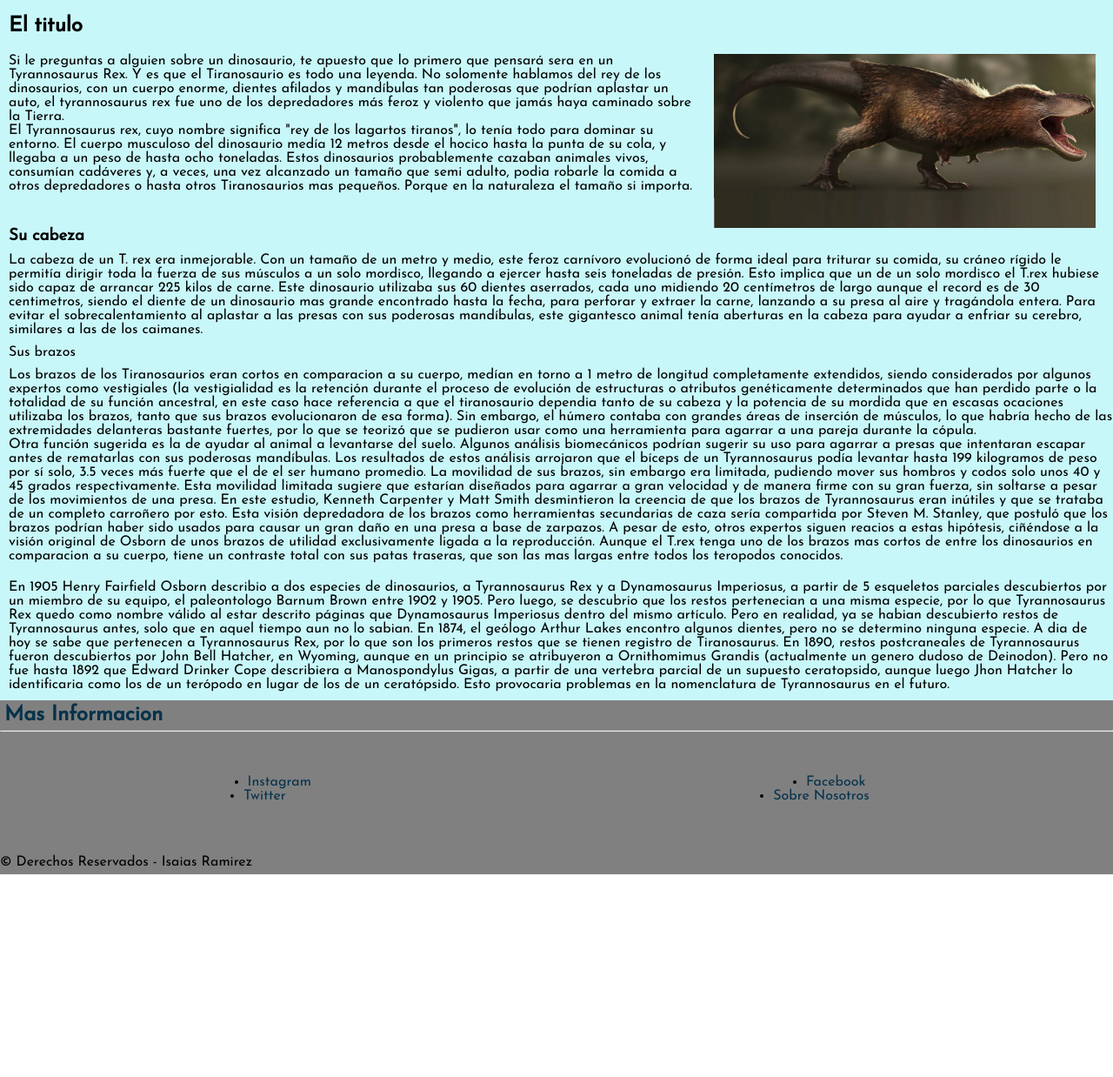
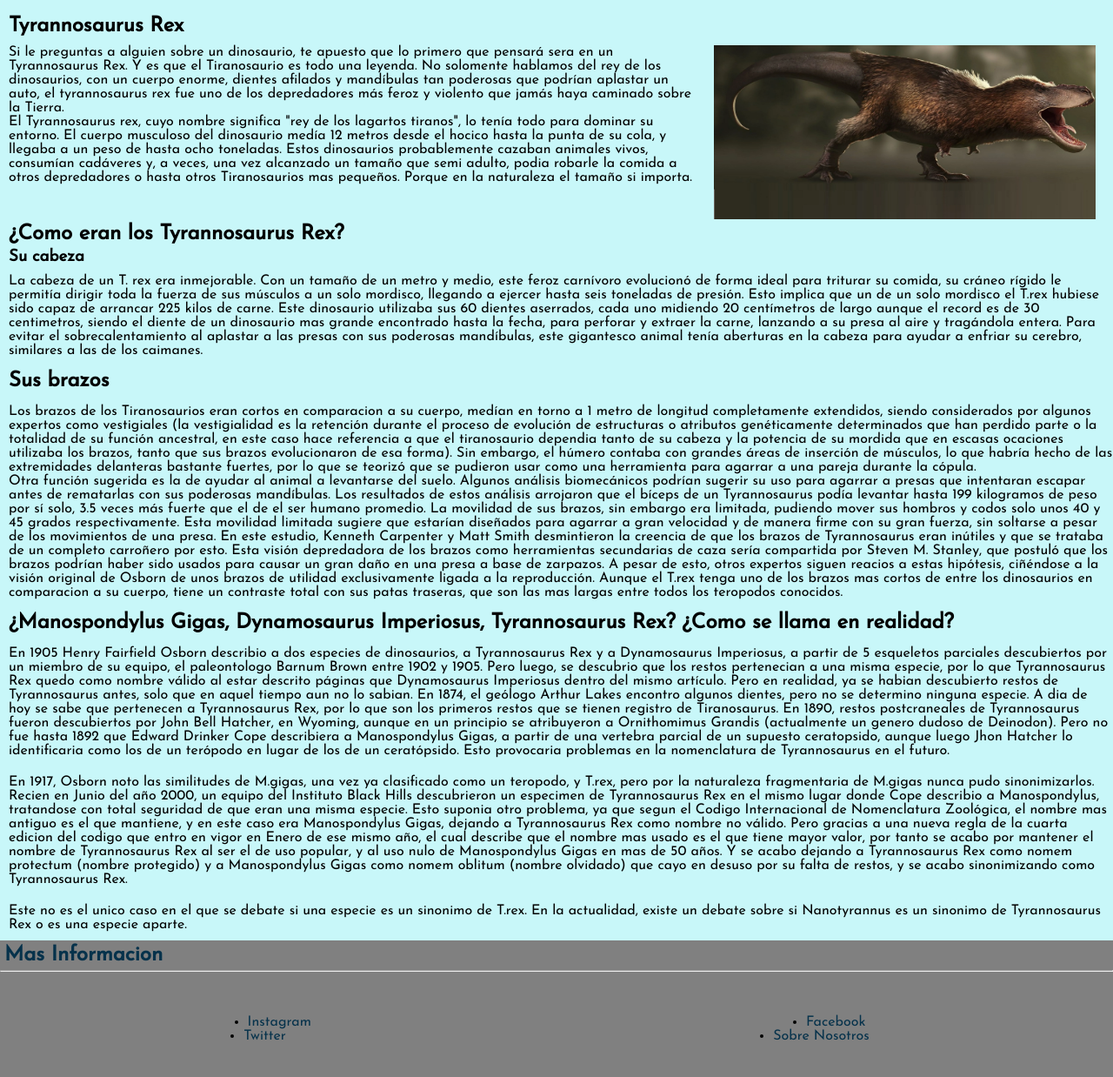
Before and after one commit to IsaiasRG/proyecto-real, a plain HTML site: page index.html in a window 1280 px wide. Shown: the part 62-1300 px from the top of the page at 87% size. Before the commit the page ends 1067 px from the top, so only its background shows below. Drawn offline with Linux system fonts and the light colour scheme.

Commit message:
esterialize los p

```diff
--- a/css/style.css
+++ b/css/style.css
@@ -49,10 +49,13 @@ header #hamb {
 .info {
    margin-left: 10px;
 }
+.h1 {
+    padding: 20px 0 10px 0;
+}
 
-.info h1{
-    padding-bottom: 20px;
-    padding-top: 20px;
+.titulos {
+    padding-bottom: 5px;
+    padding-top: 5px;
 }
 
 .info .imagen {
--- a/index.html
+++ b/index.html
@@ -30,7 +30,7 @@
     </header>
     <main class="menu">
         <section class="info">
-            <h1>El titulo</h1>
+            <h1 class="h1">Tyrannosaurus Rex</h1>
             <article class="imagen">
             <p class="texto-img">
                 Si le preguntas a alguien sobre un dinosaurio, te apuesto que lo primero que pensará sera en un Tyrannosaurus Rex. Y es que el Tiranosaurio es todo una leyenda. No solomente hablamos del rey de los dinosaurios, con un cuerpo enorme, dientes afilados y mandíbulas tan poderosas que podrían aplastar un auto, el tyrannosaurus rex fue uno de los depredadores más feroz y violento que jamás haya caminado sobre la Tierra.
@@ -48,13 +48,14 @@
         </article>
 
         <article class="texto-info">
+            <h2 class="titulos">¿Como eran los Tyrannosaurus Rex?</h2>
             <h3 class="subtitulo">Su cabeza</h3>
             <p class="texto">
                 La cabeza de un T. rex era inmejorable. Con un tamaño de un metro y medio, este feroz carnívoro evolucionó de forma ideal para triturar su comida, su cráneo rígido le permitía dirigir toda la fuerza de sus músculos a un solo mordisco, llegando a ejercer hasta seis toneladas de presión. Esto implica que un de un solo mordisco el T.rex hubiese sido capaz de arrancar 225 kilos de carne. Este dinosaurio utilizaba sus 60 dientes aserrados, cada uno midiendo 20 centímetros de largo aunque el record es de 30 centimetros, siendo el diente de un dinosaurio mas grande encontrado hasta la fecha, para perforar y extraer la carne, lanzando a su presa al aire y tragándola entera. Para evitar el sobrecalentamiento al aplastar a las presas con sus poderosas mandíbulas, este gigantesco animal tenía aberturas en la cabeza para ayudar a enfriar su cerebro, similares a las de los caimanes.
 
             </p>
 
-            <he class="subtitulo">Sus brazos</he>
+            <h2 class="titulos">Sus brazos</h2>
 
             <p class="texto">
                 Los brazos de los Tiranosaurios eran cortos en comparacion a su cuerpo, medían en torno a 1 metro de longitud completamente extendidos, siendo considerados por algunos expertos como vestigiales (la vestigialidad es la retención durante el proceso de evolución de estructuras o atributos genéticamente determinados que han perdido parte o la totalidad de su función ancestral, en este caso hace referencia a que el tiranosaurio dependia tanto de su cabeza y la potencia de su mordida que en escasas ocaciones utilizaba los brazos, tanto que sus brazos evolucionaron de esa forma). Sin embargo, el húmero contaba con grandes áreas de inserción de músculos, lo que habría hecho de las extremidades delanteras bastante fuertes, por lo que se teorizó que se pudieron usar como una herramienta para agarrar a una pareja durante la cópula.
@@ -67,11 +68,23 @@
         </article>
 
            <article class="texto-info">
-            <h2></h2>
+            <h2 class="titulos">¿Manospondylus Gigas, Dynamosaurus Imperiosus, Tyrannosaurus Rex? ¿Como se llama en realidad?</h2>
             <p class="texto">
                 En 1905 Henry Fairfield Osborn describio a dos especies de dinosaurios, a Tyrannosaurus Rex y a Dynamosaurus Imperiosus, a partir de 5 esqueletos parciales descubiertos por un miembro de su equipo, el paleontologo Barnum Brown entre 1902 y 1905. Pero luego, se descubrio que los restos pertenecian a una misma especie, por lo que Tyrannosaurus Rex quedo como nombre válido al estar descrito páginas que Dynamosaurus Imperiosus dentro del mismo artículo.
                 Pero en realidad, ya se habian descubierto restos de Tyrannosaurus antes, solo que en aquel tiempo aun no lo sabian.
                  En 1874, el geólogo Arthur Lakes encontro algunos dientes, pero no se determino ninguna especie. A dia de hoy se sabe que pertenecen a Tyrannosaurus Rex, por lo que son los primeros restos que se tienen registro de Tiranosaurus. En 1890, restos postcraneales de Tyrannosaurus fueron descubiertos por John Bell Hatcher, en Wyoming, aunque en un principio se atribuyeron a Ornithomimus Grandis (actualmente un genero dudoso de Deinodon). Pero no fue hasta 1892 que Edward Drinker Cope describiera a Manospondylus Gigas, a partir de una vertebra parcial de un supuesto ceratopsido, aunque luego Jhon Hatcher lo identificaria como los de un terópodo en lugar de los de un ceratópsido. Esto provocaria problemas en la nomenclatura de Tyrannosaurus en el futuro.
+
+            </p>
+
+            <p class="texto">
+                En 1917, Osborn noto las similitudes de M.gigas, una vez ya clasificado como un teropodo, y T.rex, pero por la naturaleza fragmentaria de M.gigas nunca pudo sinonimizarlos. Recien en Junio del año 2000, un equipo del Instituto Black Hills descubrieron un especimen de Tyrannosaurus Rex en el mismo lugar donde Cope describio a Manospondylus, tratandose con total seguridad de que eran una misma especie.
+                Esto suponia otro problema, ya que segun el Codigo Internacional de Nomenclatura Zoológica, el nombre mas antiguo es el que mantiene, y en este caso era Manospondylus Gigas, dejando a Tyrannosaurus Rex como nombre no válido. Pero gracias a una nueva regla de la cuarta edicion del codigo que entro en vigor en Enero de ese mismo año, el cual describe que el nombre mas usado es el que tiene mayor valor, por tanto se acabo por mantener el nombre de Tyrannosaurus Rex al ser el de uso popular, y al uso nulo de Manospondylus Gigas en mas de 50 años. Y se acabo dejando a Tyrannosaurus Rex como nomem protectum (nombre protegido) y a Manospondylus Gigas como nomem oblitum (nombre olvidado) que cayo en desuso por su falta de restos, y se acabo sinonimizando como Tyrannosaurus Rex.
+
+            <p class="texto">
+                Este no es el unico caso en el que se debate si una especie es un sinonimo de T.rex. En la actualidad, existe un debate sobre si Nanotyrannus es un sinonimo de Tyrannosaurus Rex o es una especie aparte.
+            </p>
+
+
 
             </p>
            </article>
```
